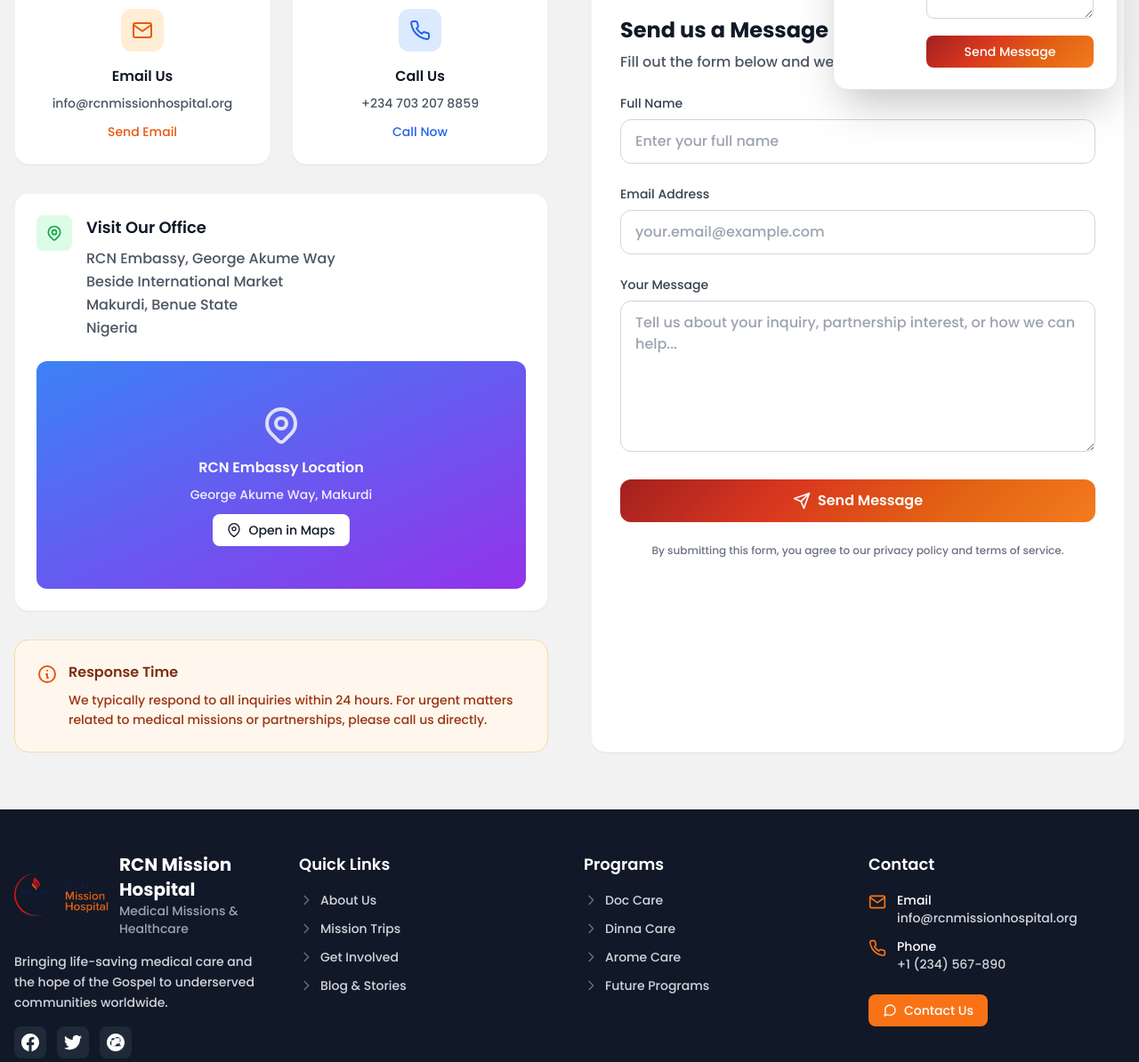
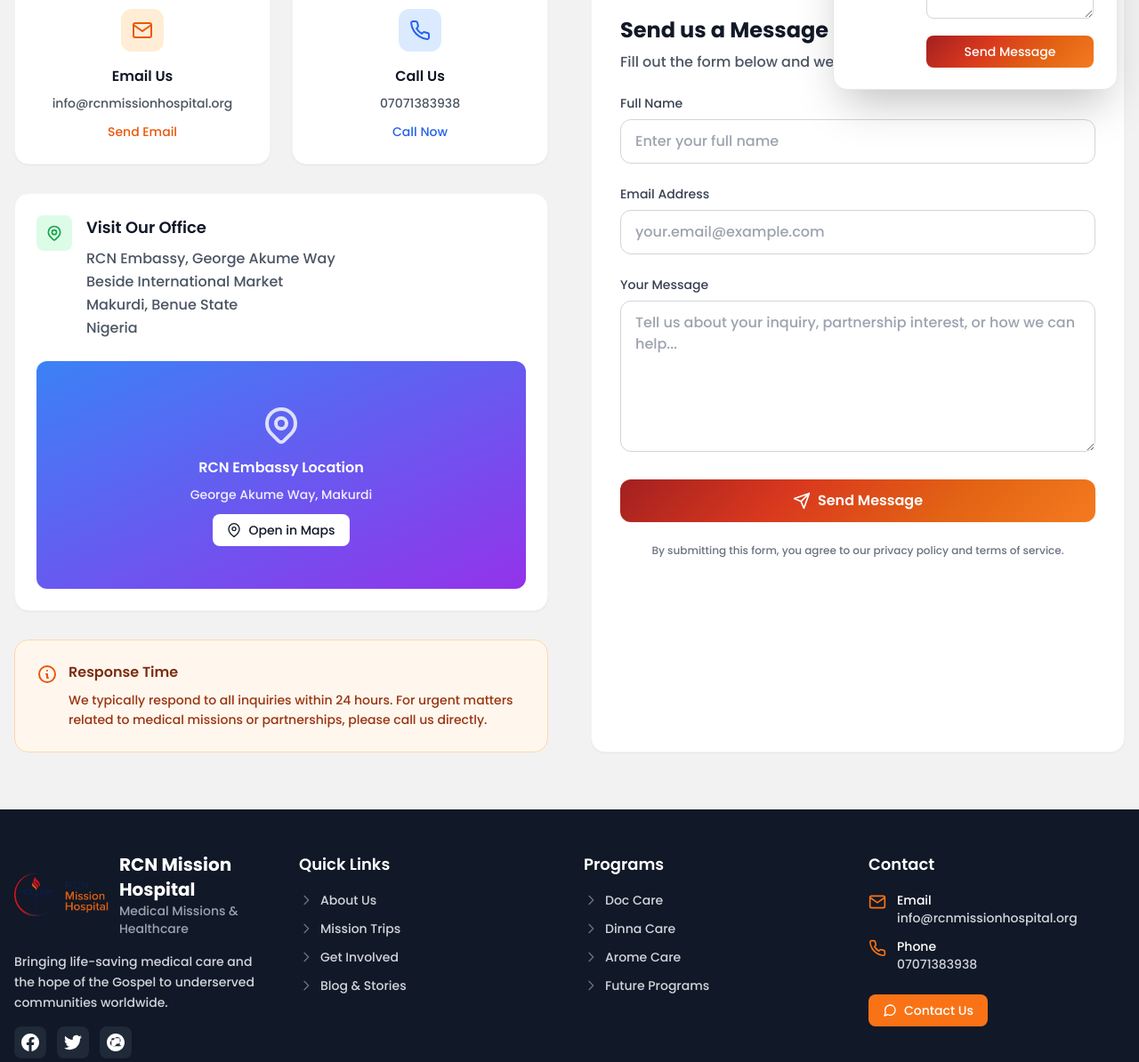
Before and after one commit to Pinnacle96/RCN-mission-Hospital, a PHP site: page /contact.php in a window 1280 px wide. Shown: the part 675-1869 px from the top of the page at 89% size. Run offline with PHP 8.4, Linux system fonts and the light colour scheme; some libraries are stand-ins or nearby versions.

Commit message:
Update hospital contact number and verify credential preservation

```diff
--- a/contact.php
+++ b/contact.php
@@ -117,7 +117,7 @@ if ($_SERVER['REQUEST_METHOD'] === 'POST') {
           Email Us
         </a>
 
-        <a href="tel:+2347032078859"
+        <a href="tel:+2347071383938"
           class="inline-flex items-center px-6 py-3 rounded-lg font-medium border-2 border-white/30 text-white hover:bg-white/10 transition-all duration-300 backdrop-blur-sm">
           Call Us
         </a>
@@ -165,8 +165,8 @@ if ($_SERVER['REQUEST_METHOD'] === 'POST') {
             </svg>
           </div>
           <h3 class="font-semibold text-gray-900 mb-2">Call Us</h3>
-          <p class="text-gray-600 text-sm">+234 703 207 8859</p>
-          <a href="tel:+2347032078859"
+          <p class="text-gray-600 text-sm">07071383938</p>
+          <a href="tel:+2347071383938"
             class="inline-block mt-3 text-blue-600 hover:text-blue-700 text-sm font-medium transition-colors duration-200">
             Call Now
           </a>
--- a/includes/footer.php
+++ b/includes/footer.php
@@ -163,8 +163,7 @@
             </svg>
             <div>
               <p class="font-medium text-white">Phone</p>
-              <a href="tel:+1234567890" class="hover:text-white transition-colors duration-200">+1 (234)
-                567-890</a>
+              <a href="tel:+2347071383938" class="hover:text-white transition-colors duration-200">07071383938</a>
             </div>
           </div>
         </div>
```
Also changed, not shown: .github/workflows/deploy-hostinger.yml, README.md.
